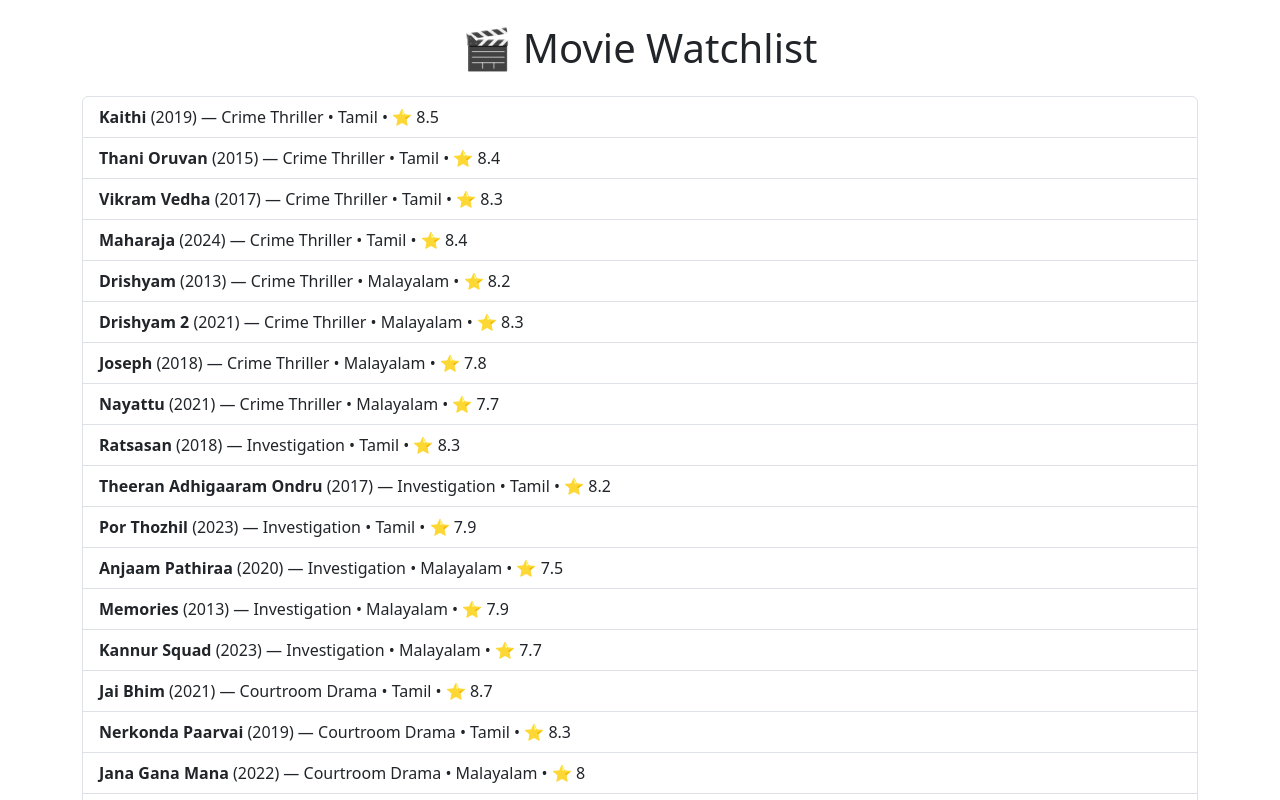
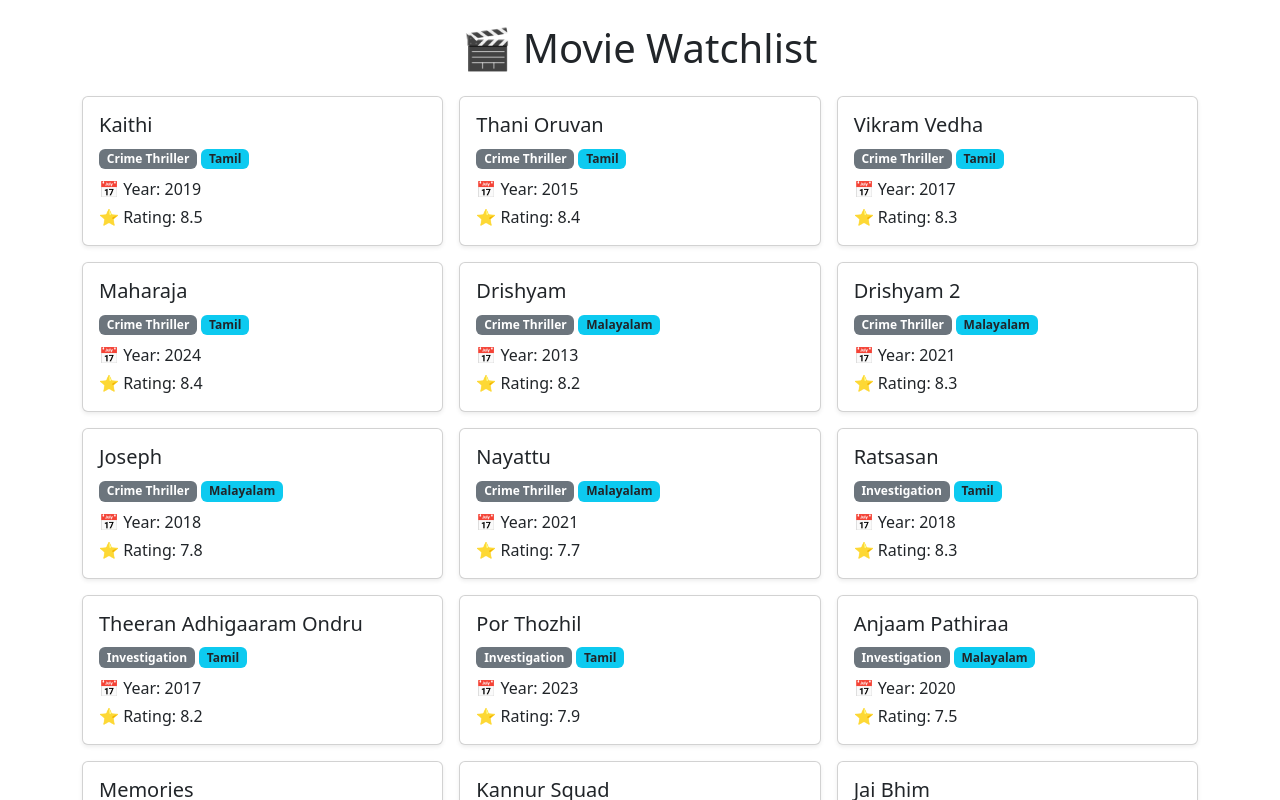
Before and after one commit to manikandanrordev-alt/movies_watchlist_react_app, a React (Vite) app: page / in a window 1280 px wide. Shown: the top 800 px of the page. Built offline with nearby package versions, Linux system fonts and the light colour scheme.

Commit message:
Movies list with title genre and rating with card design created

```diff
--- a/src/App.jsx
+++ b/src/App.jsx
@@ -1,5 +1,6 @@
 import { useState, useEffect } from "react";
 import axios from "axios";
+import MovieCard from "./components/MovieCard";
 
 function App() {
   const [movies, setMovies] = useState([]);
@@ -11,14 +12,14 @@
   return (
     <div className="container py-4">
       <h1 className="mb-4 text-center">🎬 Movie Watchlist</h1>
-      <ul className="list-group">
+      <div className="row g-3">
         {movies.map((movie) => (
-          <li key={movie.id} className="list-group-item">
-            <strong>{movie.title}</strong> ({movie.year}) — {movie.genre} •{" "}
-            {movie.language} • ⭐ {movie.rating}
-          </li>
+          <div className="col-sm-6 col-md-4" key={movie.id}>
+            <MovieCard title={movie.title} genre={movie.genre} year={movie.year} rating={movie.rating} language={movie.language}
+            />
+          </div>
         ))}
-      </ul>
+      </div>
     </div>
   );
 }
--- a/src/components/MovieCard.jsx
+++ b/src/components/MovieCard.jsx
@@ -1,19 +1,14 @@
-function MovieCard({ title, genre, year, rating, isAdded, onAdd }) {
+function MovieCard({ title, genre, year, rating, language }) {
   return (
     <div className="card h-100 shadow-sm">
       <div className="card-body d-flex flex-column">
         <h5 className="card-title">{title}</h5>
-        <span className="badge bg-secondary align-self-start mb-2">{genre}</span>
+        <div className="mb-2">
+          <span className="badge bg-secondary me-1">{genre}</span>
+          <span className="badge bg-info text-dark">{language}</span>
+        </div>
         <p className="card-text mb-1">📅 Year: {year}</p>
         <p className="card-text">⭐ Rating: {rating}</p>
-
-        <button
-          className={`btn mt-auto ${isAdded ? "btn-success" : "btn-primary"}`}
-          onClick={onAdd}
-          disabled={isAdded}
-        >
-          {isAdded ? "Added" : "Add to Watchlist"}
-        </button>
       </div>
     </div>
   );
```
